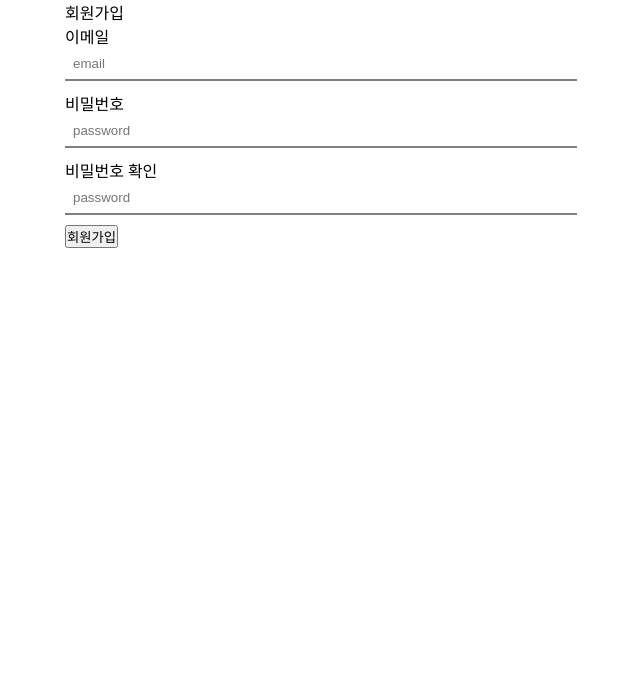
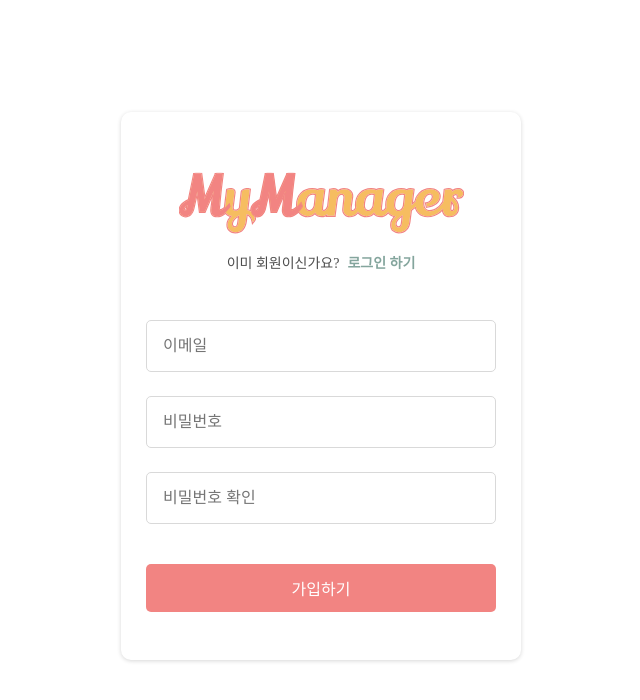
Before and after one commit to New-Ha/MyManager, a React (Vite) app: page /sign/up in a window 1280 px wide. Shown: the top 700 px of the page, without its empty margins (319-959 px from the left). Built offline with nearby package versions, Linux system fonts and the light colour scheme.

Commit message:
🚀 [Feat]: Add SignUp/SignIn Page UI

```diff
--- a/src/pages/SignInPage.jsx
+++ b/src/pages/SignInPage.jsx
@@ -1,5 +1,19 @@
+import { SignContainer, LinkToSignContainer, LinkToSign, FormContainer, SignInput, SubmitButton } from './SignUpPage';
+import Logo from '../assets/logo.svg?react';
+
 export default function SignInPage() {
-	return (
-		<div>SignInPage</div>
-	)
+    return (
+        <SignContainer>
+            <Logo />
+            <LinkToSignContainer>
+                <div>회원이 아니신가요?</div>
+                <LinkToSign to="/sign/up">회원가입 하기</LinkToSign>
+            </LinkToSignContainer>
+            <FormContainer>
+                <SignInput type="email" name="email" placeholder="이메일" />
+                <SignInput type="password" name="password" placeholder="비밀번호" />
+                <SubmitButton type="submit">로그인</SubmitButton>
+            </FormContainer>
+        </SignContainer>
+    );
 }
--- a/src/pages/SignUpPage.jsx
+++ b/src/pages/SignUpPage.jsx
@@ -1,41 +1,78 @@
 import styled from 'styled-components';
+import Logo from '../assets/logo.svg?react';
+import { Link } from 'react-router-dom';
 
-const Container = styled.div`
+export const SignContainer = styled.div`
+    width: 400px;
     margin: 0 auto;
-    width: 40%;
+    margin-top: 7rem;
+    padding: 3rem 2rem;
+    box-shadow: rgba(0, 0, 0, 0.16) 0px 1px 4px;
+    border-radius: 10px;
+    display: flex;
+    flex-direction: column;
+    align-items: center;
 `;
 
-const InputContainer = styled.div`
-    margin-bottom: 10px;
+export const LinkToSignContainer = styled.div`
+    margin-top: 1rem;
     display: flex;
-    flex-direction: column;
-    > label {
-    }
-    > input {
-        background: none;
-        padding: 8px;
-        border: none;
-        border-bottom: 2px solid gray;
+    gap: 0.5rem;
+    font-size: 14px;
+    > div {
+        color: rgba(0, 0, 0, 0.7);
     }
 `;
 
+export const LinkToSign = styled(Link)`
+    color: ${props => props.theme.green};
+    text-decoration: none;
+    font-weight: 600;
+`;
+
+export const FormContainer = styled.form`
+    margin-top: 3rem;
+    display: flex;
+    flex-direction: column;
+    align-items: center;
+    gap: 1.5rem;
+`;
+
+export const SignInput = styled.input`
+    width: 350px;
+    font-size: 1rem;
+    padding: 1rem;
+    background: none;
+    border: 1px solid ${props => props.theme.gray};
+    border-radius: 5px;
+`;
+
+export const SubmitButton = styled.button`
+    margin-top: 1rem;
+    width: 350px;
+    font-size: 1rem;
+    font-weight: 500;
+    padding: 0.75rem 1rem;
+    background-color: ${props => props.theme.red};
+    border: none;
+    border-radius: 5px;
+    color: white;
+    cursor: pointer;
+`;
 export default function SignUpPage() {
     return (
-        <Container>
-            회원가입
-            <InputContainer>
-                <label htmlFor="email">이메일</label>
-                <input id="email" type="text" placeholder="email"></input>
-            </InputContainer>
-            <InputContainer>
-                <label htmlFor="password">비밀번호</label>
-                <input id="password" type="password" placeholder="password"></input>
-            </InputContainer>
-            <InputContainer>
-                <label htmlFor="confirmPassword">비밀번호 확인</label>
-                <input id="confirmPassword" type="password" placeholder="password"></input>
-            </InputContainer>
-            <button>회원가입</button>
-        </Container>
+        <SignContainer>
+            <Logo />
+            <LinkToSignContainer>
+                <div>이미 회원이신가요?</div>
+                <LinkToSign to="/sign/in">로그인 하기</LinkToSign>
+            </LinkToSignContainer>
+            <FormContainer>
+                <SignInput type="email" name="email" placeholder="이메일" />
+                <SignInput type="password" name="password" placeholder="비밀번호" />
+                <SignInput type="confirmPw" name="confirmPw" placeholder="비밀번호 확인" />
+                <SubmitButton type="submit">가입하기</SubmitButton>
+            </FormContainer>
+        </SignContainer>
     );
 }
```
Also changed, not shown: src/assets/logo.svg (added).
